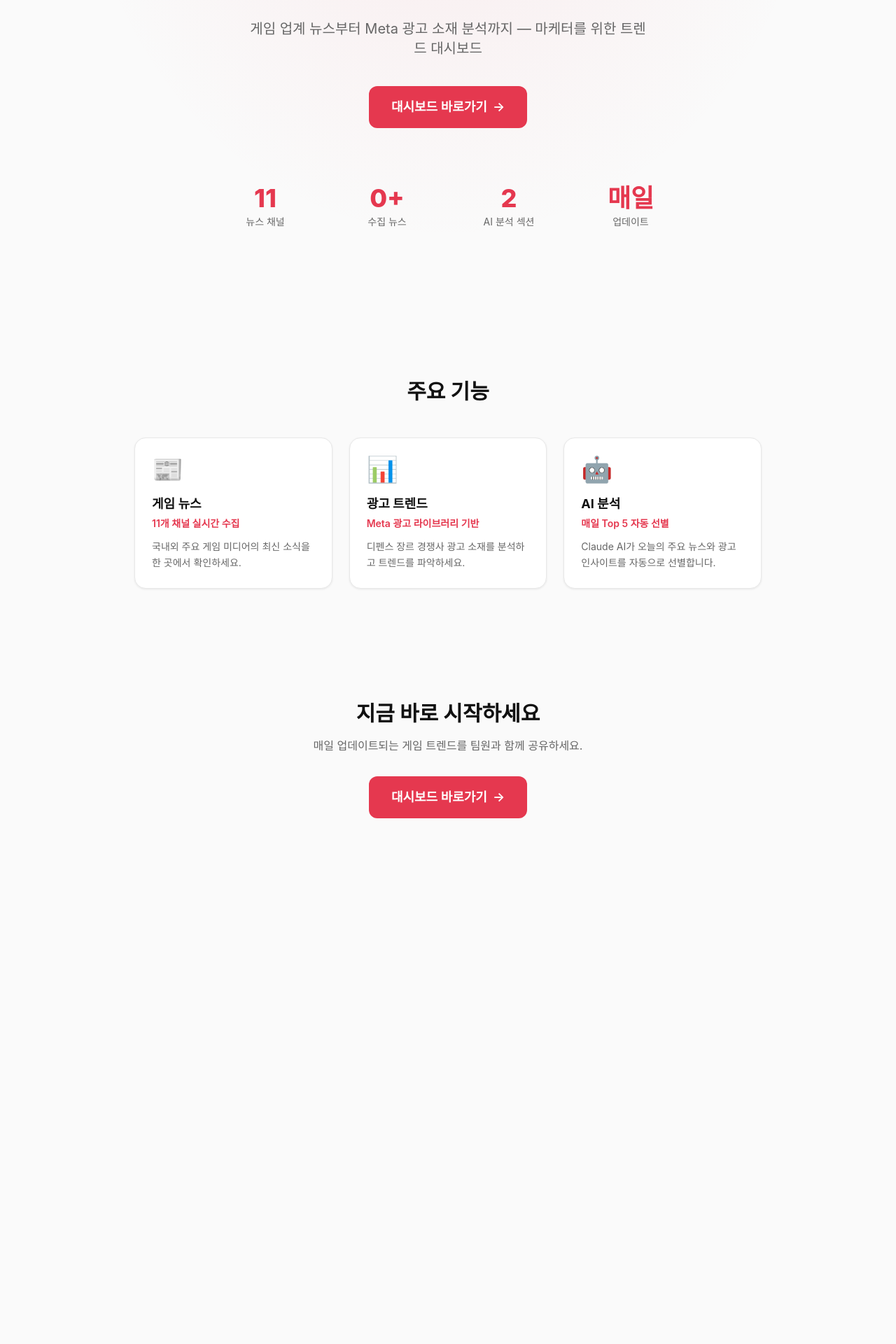
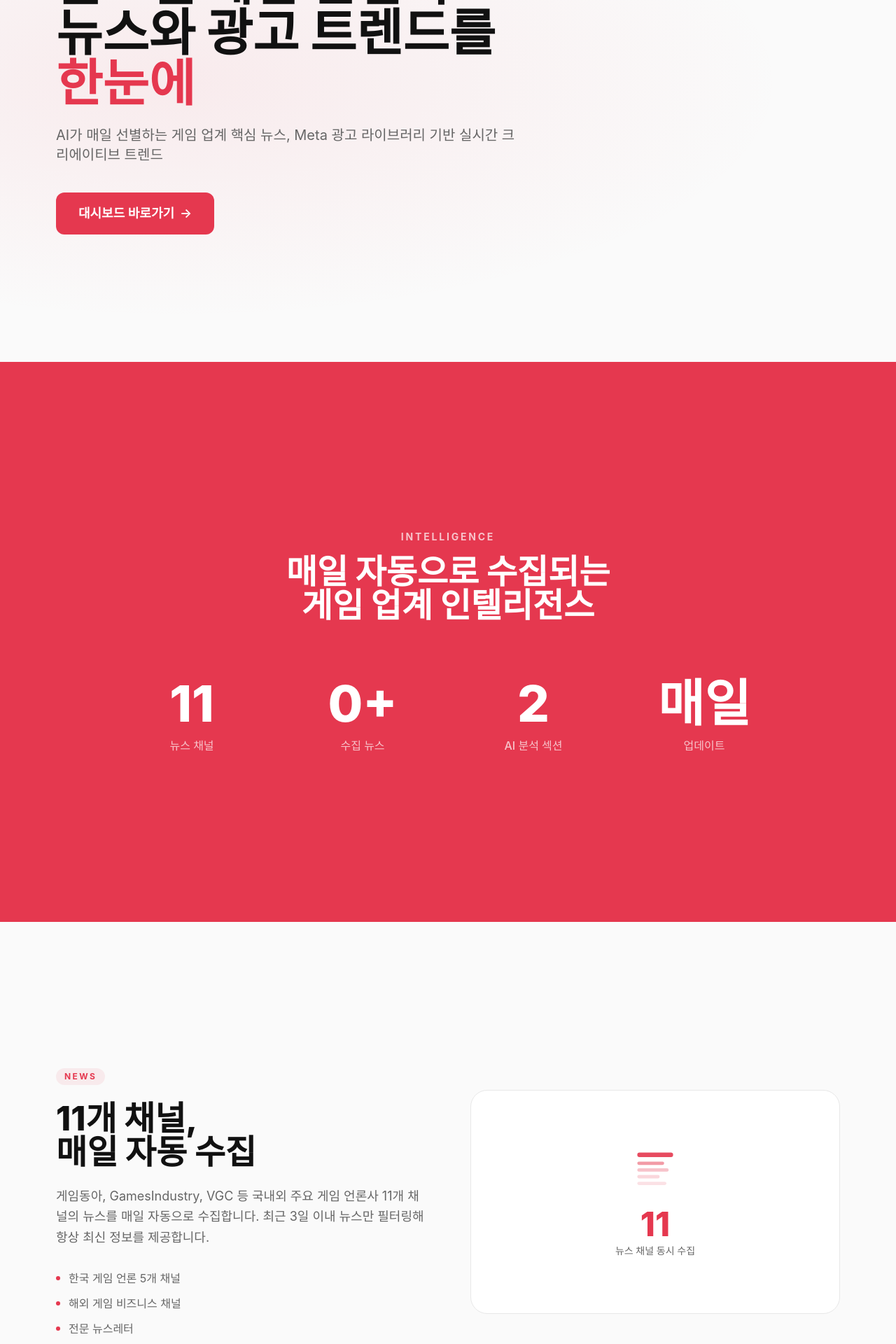
Before and after one commit to codinghyunman2/Game-Trend-Dashboard, a Next.js app in the folder defense-ads-dashboard/: page / in a window 1280 px wide. Shown: the part 340-2260 px from the top of the page at 70% size. Before the commit the page ends 1589 px from the top, so only its background shows below. Built offline with nearby package versions, Linux system fonts and the light colour scheme; no server answers; a web font is replaced by a local one.

Commit message:
feat: 랜딩 페이지 레이아웃 전면 재구성

```diff
--- a/defense-ads-dashboard/app/page.tsx
+++ b/defense-ads-dashboard/app/page.tsx
@@ -1,6 +1,6 @@
 'use client'
 
-import { useEffect, useState, useRef } from 'react'
+import { useEffect, useState } from 'react'
 import Link from 'next/link'
 
 function useCountUp(target: number, duration: number = 1500, start: boolean = false) {
@@ -20,27 +20,15 @@ function useCountUp(target: number, duration: number = 1500, start: boolean = fa
   return count
 }
 
-interface Stat {
-  value: number | null
-  label: string
-  suffix: string
-  prefix: string
-  isText?: boolean
-  textValue?: string
-}
-
 export default function LandingPage() {
   const [newsCount, setNewsCount] = useState<number | null>(null)
   const [started, setStarted] = useState(false)
-  const heroRef = useRef<HTMLDivElement>(null)
 
   useEffect(() => {
     fetch('/api/news/fetch')
       .then((r) => r.json())
       .then((data) => {
-        if (data?.allNews?.length != null) {
-          setNewsCount(data.allNews.length)
-        }
+        if (data?.allNews?.length != null) setNewsCount(data.allNews.length)
       })
       .catch(() => {})
     fetch('/api/fetch-ads').catch(() => {})
@@ -55,140 +43,325 @@ export default function LandingPage() {
   const newsCountAnimated = useCountUp(newsCount ?? 0, 1500, started && newsCount !== null)
   const aiCount = useCountUp(2, 1500, started)
 
-  const stats: Stat[] = [
-    { value: 11, label: '뉴스 채널', suffix: '', prefix: '', },
-    { value: newsCount, label: '수집 뉴스', suffix: '+', prefix: '', },
-    { value: 2, label: 'AI 분석 섹션', suffix: '', prefix: '', },
-    { value: null, label: '업데이트', suffix: '', prefix: '', isText: true, textValue: '매일' },
-  ]
+  return (
+    <div style={{ backgroundColor: 'var(--color-bg)', color: 'var(--color-text-primary)' }}>
 
-  const displayValues = [channelCount, newsCountAnimated, aiCount]
-
-  const features = [
-    {
-      icon: '📰',
-      title: '게임 뉴스',
-      desc: '11개 채널 실시간 수집',
-      detail: '국내외 주요 게임 미디어의 최신 소식을 한 곳에서 확인하세요.',
-    },
-    {
-      icon: '📊',
-      title: '광고 트렌드',
-      desc: 'Meta 광고 라이브러리 기반',
-      detail: '디펜스 장르 경쟁사 광고 소재를 분석하고 트렌드를 파악하세요.',
-    },
-    {
-      icon: '🤖',
-      title: 'AI 분석',
-      desc: '매일 Top 5 자동 선별',
-      detail: 'Claude AI가 오늘의 주요 뉴스와 광고 인사이트를 자동으로 선별합니다.',
-    },
-  ]
-
-  return (
-    <div className="min-h-screen bg-theme-bg">
-      {/* Hero Section */}
+      {/* 섹션 1 — 히어로 */}
       <section
-        ref={heroRef}
-        className="min-h-[calc(100vh-56px)] flex flex-col items-center justify-center px-4 py-16 text-center"
+        className="min-h-screen flex items-center px-6 lg:px-20"
         style={{
-          background: 'radial-gradient(ellipse at 50% 0%, var(--color-accent-soft) 0%, transparent 60%)',
+          background: 'radial-gradient(ellipse at 20% 50%, var(--color-accent-soft) 0%, transparent 60%)',
         }}
       >
-        <div className="max-w-3xl mx-auto">
+        <div className="max-w-3xl w-full">
           <p
-            className="text-xs font-semibold tracking-widest uppercase mb-4"
+            className="text-xs font-bold tracking-[0.2em] uppercase mb-6"
             style={{ color: 'var(--color-accent)' }}
           >
-            for 로켓단게임즈
+            2026 게임 트렌드
           </p>
-          <h1 className="text-4xl sm:text-5xl lg:text-6xl font-extrabold mb-6 leading-tight text-theme-text">
-            2026 게임 트렌드
+          <h1
+            className="text-5xl sm:text-6xl lg:text-7xl font-extrabold leading-tight mb-6"
+            style={{ color: 'var(--color-text-primary)' }}
+          >
+            글로벌 게임 산업의
             <br />
-            <span style={{ color: 'var(--color-accent)' }}>한눈에 보기</span>
+            뉴스와 광고 트렌드를
+            <br />
+            <span style={{ color: 'var(--color-accent)' }}>한눈에</span>
           </h1>
-          <p className="text-lg sm:text-xl mb-10 max-w-xl mx-auto text-theme-secondary">
-            게임 업계 뉴스부터 Meta 광고 소재 분석까지 — 마케터를 위한 트렌드 대시보드
+          <p
+            className="text-lg sm:text-xl mb-10 max-w-2xl leading-relaxed"
+            style={{ color: 'var(--color-text-secondary)' }}
+          >
+            AI가 매일 선별하는 게임 업계 핵심 뉴스, Meta 광고 라이브러리 기반 실시간 크리에이티브 트렌드
           </p>
           <Link
             href="/dashboard"
             prefetch={true}
-            className="inline-flex items-center gap-2 px-8 py-4 rounded-xl text-white font-semibold text-lg transition-transform hover:scale-105"
+            className="inline-flex items-center gap-2 px-8 py-4 rounded-xl text-white font-semibold text-lg transition-all hover:scale-105 hover:opacity-90"
             style={{ background: 'var(--color-accent)' }}
           >
             대시보드 바로가기
-            <span>→</span>
+            <span aria-hidden>→</span>
           </Link>
-        </div>
-
-        {/* Stats */}
-        <div className="mt-20 grid grid-cols-2 sm:grid-cols-4 gap-6 max-w-2xl mx-auto w-full">
-          {stats.map((stat, i) => (
-            <div key={stat.label} className="flex flex-col items-center">
-              <p
-                className="text-3xl sm:text-4xl font-extrabold"
-                style={{ color: 'var(--color-accent)' }}
-              >
-                {stat.isText
-                  ? stat.textValue
-                  : stat.value === null
-                  ? '---'
-                  : `${stat.prefix}${displayValues[i]}${stat.suffix}`}
-              </p>
-              <p className="text-sm mt-1 text-theme-secondary">{stat.label}</p>
-            </div>
-          ))}
         </div>
       </section>
 
-      {/* Feature Cards */}
-      <section className="py-20 px-4">
-        <div className="max-w-4xl mx-auto">
-          <h2 className="text-2xl sm:text-3xl font-bold text-center mb-12 text-theme-text">
-            주요 기능
+      {/* 섹션 2 — 숫자 지표 */}
+      <section
+        className="min-h-screen flex flex-col items-center justify-center px-6 lg:px-20"
+        style={{ background: 'var(--color-accent)' }}
+      >
+        <p className="text-sm font-bold tracking-[0.2em] uppercase mb-4 text-white/70">
+          Intelligence
+        </p>
+        <h2 className="text-3xl sm:text-4xl lg:text-5xl font-extrabold text-white text-center mb-20 max-w-2xl leading-tight">
+          매일 자동으로 수집되는
+          <br />
+          게임 업계 인텔리전스
         </h2>
-          <div className="grid grid-cols-1 md:grid-cols-3 gap-6">
-            {features.map((f) => (
-              <div
-                key={f.title}
-                className="rounded-2xl p-6 border border-theme-border bg-theme-card transition-transform duration-200 hover:-translate-y-1"
-                style={{ boxShadow: 'var(--card-shadow)' }}
-              >
-                <div className="text-4xl mb-4">{f.icon}</div>
-                <h3 className="text-lg font-bold mb-1 text-theme-text">{f.title}</h3>
-                <p
-                  className="text-sm font-semibold mb-3"
-                  style={{ color: 'var(--color-accent)' }}
-                >
-                  {f.desc}
+        <div className="grid grid-cols-2 lg:grid-cols-4 gap-12 lg:gap-20 w-full max-w-4xl">
+          <div className="flex flex-col items-center text-center">
+            <p className="text-6xl sm:text-7xl font-extrabold text-white leading-none mb-3">
+              {channelCount}
             </p>
-                <p className="text-sm text-theme-secondary leading-relaxed">{f.detail}</p>
+            <p className="text-white/70 font-medium">뉴스 채널</p>
           </div>
-            ))}
+          <div className="flex flex-col items-center text-center">
+            <p className="text-6xl sm:text-7xl font-extrabold text-white leading-none mb-3">
+              {newsCount === null ? '—' : `${newsCountAnimated}+`}
+            </p>
+            <p className="text-white/70 font-medium">수집 뉴스</p>
+          </div>
+          <div className="flex flex-col items-center text-center">
+            <p className="text-6xl sm:text-7xl font-extrabold text-white leading-none mb-3">
+              {aiCount}
+            </p>
+            <p className="text-white/70 font-medium">AI 분석 섹션</p>
+          </div>
+          <div className="flex flex-col items-center text-center">
+            <p className="text-6xl sm:text-7xl font-extrabold text-white leading-none mb-3">
+              매일
+            </p>
+            <p className="text-white/70 font-medium">업데이트</p>
           </div>
         </div>
       </section>
 
-      {/* Bottom CTA */}
-      <section className="py-20 px-4 text-center">
-        <div className="max-w-xl mx-auto">
-          <h2 className="text-2xl sm:text-3xl font-bold mb-4 text-theme-text">
+      {/* 섹션 3 — 게임 뉴스 */}
+      <section
+        className="min-h-screen flex items-center px-6 lg:px-20 py-20"
+        style={{ backgroundColor: 'var(--color-bg)' }}
+      >
+        <div className="max-w-6xl w-full mx-auto grid grid-cols-1 lg:grid-cols-2 gap-16 items-center">
+          {/* 텍스트 */}
+          <div>
+            <span
+              className="inline-block text-xs font-bold tracking-[0.2em] uppercase px-3 py-1 rounded-full mb-6"
+              style={{ background: 'var(--color-accent-soft)', color: 'var(--color-accent)' }}
+            >
+              NEWS
+            </span>
+            <h2
+              className="text-4xl sm:text-5xl font-extrabold leading-tight mb-6"
+              style={{ color: 'var(--color-text-primary)' }}
+            >
+              11개 채널,
+              <br />
+              매일 자동 수집
+            </h2>
+            <p
+              className="text-lg leading-relaxed mb-8"
+              style={{ color: 'var(--color-text-secondary)' }}
+            >
+              게임동아, GamesIndustry, VGC 등 국내외 주요 게임 언론사 11개 채널의 뉴스를 매일 자동으로 수집합니다.
+              최근 3일 이내 뉴스만 필터링해 항상 최신 정보를 제공합니다.
+            </p>
+            <ul className="space-y-3">
+              {['한국 게임 언론 5개 채널', '해외 게임 비즈니스 채널', '전문 뉴스레터'].map((item) => (
+                <li key={item} className="flex items-center gap-3">
+                  <span
+                    className="w-1.5 h-1.5 rounded-full flex-shrink-0"
+                    style={{ background: 'var(--color-accent)' }}
+                  />
+                  <span style={{ color: 'var(--color-text-secondary)' }}>{item}</span>
+                </li>
+              ))}
+            </ul>
+          </div>
+          {/* 비주얼 */}
+          <div
+            className="rounded-3xl p-10 flex flex-col items-center justify-center gap-6 min-h-[320px]"
+            style={{ backgroundColor: 'var(--color-surface)', border: '1px solid var(--color-border)' }}
+          >
+            <svg viewBox="0 0 80 80" className="w-16 h-16" fill="none" aria-hidden>
+              <rect x="8" y="12" width="64" height="8" rx="4" fill="var(--color-accent)" opacity="0.9" />
+              <rect x="8" y="28" width="48" height="6" rx="3" fill="var(--color-accent)" opacity="0.5" />
+              <rect x="8" y="40" width="56" height="6" rx="3" fill="var(--color-accent)" opacity="0.3" />
+              <rect x="8" y="52" width="40" height="6" rx="3" fill="var(--color-accent)" opacity="0.2" />
+              <rect x="8" y="64" width="52" height="6" rx="3" fill="var(--color-accent)" opacity="0.15" />
+            </svg>
+            <div className="text-center">
+              <p
+                className="text-5xl font-extrabold mb-1"
+                style={{ color: 'var(--color-accent)' }}
+              >
+                11
+              </p>
+              <p className="text-sm font-medium" style={{ color: 'var(--color-text-secondary)' }}>
+                뉴스 채널 동시 수집
+              </p>
+            </div>
+          </div>
+        </div>
+      </section>
+
+      {/* 섹션 4 — AI 분석 */}
+      <section
+        className="min-h-screen flex items-center px-6 lg:px-20 py-20"
+        style={{ backgroundColor: 'var(--color-surface)' }}
+      >
+        <div className="max-w-6xl w-full mx-auto grid grid-cols-1 lg:grid-cols-2 gap-16 items-center">
+          {/* 비주얼 (좌) */}
+          <div
+            className="rounded-3xl p-10 flex flex-col items-center justify-center gap-6 min-h-[320px] order-2 lg:order-1"
+            style={{ backgroundColor: 'var(--color-card)', border: '1px solid var(--color-border)' }}
+          >
+            <svg viewBox="0 0 80 80" className="w-16 h-16" fill="none" aria-hidden>
+              <circle cx="40" cy="40" r="30" stroke="var(--color-accent)" strokeWidth="3" opacity="0.3" />
+              <circle cx="40" cy="40" r="20" stroke="var(--color-accent)" strokeWidth="3" opacity="0.5" />
+              <circle cx="40" cy="40" r="8" fill="var(--color-accent)" />
+              <line x1="40" y1="10" x2="40" y2="22" stroke="var(--color-accent)" strokeWidth="2" opacity="0.6" />
+              <line x1="40" y1="58" x2="40" y2="70" stroke="var(--color-accent)" strokeWidth="2" opacity="0.6" />
+              <line x1="10" y1="40" x2="22" y2="40" stroke="var(--color-accent)" strokeWidth="2" opacity="0.6" />
+              <line x1="58" y1="40" x2="70" y2="40" stroke="var(--color-accent)" strokeWidth="2" opacity="0.6" />
+            </svg>
+            <div className="text-center">
+              <p
+                className="text-5xl font-extrabold mb-1"
+                style={{ color: 'var(--color-accent)' }}
+              >
+                Top 5
+              </p>
+              <p className="text-sm font-medium" style={{ color: 'var(--color-text-secondary)' }}>
+                매일 AI가 자동 선별
+              </p>
+            </div>
+          </div>
+          {/* 텍스트 (우) */}
+          <div className="order-1 lg:order-2">
+            <span
+              className="inline-block text-xs font-bold tracking-[0.2em] uppercase px-3 py-1 rounded-full mb-6"
+              style={{ background: 'var(--color-accent-soft)', color: 'var(--color-accent)' }}
+            >
+              AI
+            </span>
+            <h2
+              className="text-4xl sm:text-5xl font-extrabold leading-tight mb-6"
+              style={{ color: 'var(--color-text-primary)' }}
+            >
+              매일 Top 5
+              <br />
+              자동 선별
+            </h2>
+            <p
+              className="text-lg leading-relaxed mb-8"
+              style={{ color: 'var(--color-text-secondary)' }}
+            >
+              Claude AI가 수집된 뉴스 중 게임 업계 실무자에게 가장 중요한 Top 5를 매일 자동으로 선별합니다.
+              산업 전반의 임팩트, 주요 기업 동향, 시장 트렌드를 기준으로 분석합니다.
+            </p>
+            <ul className="space-y-3">
+              {['오늘의 주요 뉴스 Top 5', '디펜스 장르 Top 3', '모바일 플랫폼 Top 3'].map((item) => (
+                <li key={item} className="flex items-center gap-3">
+                  <span
+                    className="w-1.5 h-1.5 rounded-full flex-shrink-0"
+                    style={{ background: 'var(--color-accent)' }}
+                  />
+                  <span style={{ color: 'var(--color-text-secondary)' }}>{item}</span>
+                </li>
+              ))}
+            </ul>
+          </div>
+        </div>
+      </section>
+
+      {/* 섹션 5 — 광고 트렌드 */}
+      <section
+        className="min-h-screen flex items-center px-6 lg:px-20 py-20"
+        style={{ backgroundColor: 'var(--color-bg)' }}
+      >
+        <div className="max-w-6xl w-full mx-auto grid grid-cols-1 lg:grid-cols-2 gap-16 items-center">
+          {/* 텍스트 */}
+          <div>
+            <span
+              className="inline-block text-xs font-bold tracking-[0.2em] uppercase px-3 py-1 rounded-full mb-6"
+              style={{ background: 'var(--color-accent-soft)', color: 'var(--color-accent)' }}
+            >
+              ADS
+            </span>
+            <h2
+              className="text-4xl sm:text-5xl font-extrabold leading-tight mb-6"
+              style={{ color: 'var(--color-text-primary)' }}
+            >
+              Meta 광고 라이브러리
+              <br />
+              기반 크리에이티브 트렌드
+            </h2>
+            <p
+              className="text-lg leading-relaxed mb-8"
+              style={{ color: 'var(--color-text-secondary)' }}
+            >
+              Meta 광고 라이브러리 API를 통해 디펜스 장르 모바일 게임의 광고 소재를 수집하고 분석합니다.
+              최신성과 집행 규모를 기반으로 주목할 광고를 자동으로 선별합니다.
+            </p>
+            <ul className="space-y-3">
+              {['최근 90일 영상 광고 수집', '국가별 광고 분류 (한국/일본/대만/영어권)', 'AI Top 3 크리에이티브 분석'].map((item) => (
+                <li key={item} className="flex items-center gap-3">
+                  <span
+                    className="w-1.5 h-1.5 rounded-full flex-shrink-0"
+                    style={{ background: 'var(--color-accent)' }}
+                  />
+                  <span style={{ color: 'var(--color-text-secondary)' }}>{item}</span>
+                </li>
+              ))}
+            </ul>
+          </div>
+          {/* 비주얼 */}
+          <div
+            className="rounded-3xl p-10 flex flex-col items-center justify-center gap-6 min-h-[320px]"
+            style={{ backgroundColor: 'var(--color-surface)', border: '1px solid var(--color-border)' }}
+          >
+            <svg viewBox="0 0 80 80" className="w-16 h-16" fill="none" aria-hidden>
+              <rect x="10" y="50" width="12" height="22" rx="2" fill="var(--color-accent)" opacity="0.4" />
+              <rect x="28" y="36" width="12" height="36" rx="2" fill="var(--color-accent)" opacity="0.6" />
+              <rect x="46" y="22" width="12" height="50" rx="2" fill="var(--color-accent)" opacity="0.85" />
+              <rect x="64" y="10" width="10" height="62" rx="2" fill="var(--color-accent)" />
+            </svg>
+            <div className="text-center">
+              <p
+                className="text-5xl font-extrabold mb-1"
+                style={{ color: 'var(--color-accent)' }}
+              >
+                90일
+              </p>
+              <p className="text-sm font-medium" style={{ color: 'var(--color-text-secondary)' }}>
+                광고 데이터 자동 수집
+              </p>
+            </div>
+          </div>
+        </div>
+      </section>
+
+      {/* 섹션 6 — CTA */}
+      <section
+        className="min-h-[50vh] flex flex-col items-center justify-center px-6 py-20 text-center"
+        style={{
+          background: 'radial-gradient(ellipse at 50% 100%, var(--color-accent-soft) 0%, transparent 60%)',
+          backgroundColor: 'var(--color-surface)',
+        }}
+      >
+        <h2
+          className="text-4xl sm:text-5xl font-extrabold mb-6"
+          style={{ color: 'var(--color-text-primary)' }}
+        >
           지금 바로 시작하세요
         </h2>
-          <p className="mb-8 text-theme-secondary">
-            매일 업데이트되는 게임 트렌드를 팀원과 함께 공유하세요.
-          </p>
         <Link
           href="/dashboard"
           prefetch={true}
-            className="inline-flex items-center gap-2 px-8 py-4 rounded-xl text-white font-semibold text-lg transition-transform hover:scale-105"
+          className="inline-flex items-center gap-2 px-8 py-4 rounded-xl text-white font-semibold text-lg transition-all hover:scale-105 hover:opacity-90 mb-6"
           style={{ background: 'var(--color-accent)' }}
         >
           대시보드 바로가기
-            <span>→</span>
+          <span aria-hidden>→</span>
         </Link>
-        </div>
+        <p className="text-sm" style={{ color: 'var(--color-text-secondary)' }}>
+          매일 오전 9시 슬랙으로 브리핑이 발송됩니다
+        </p>
       </section>
+
     </div>
   )
 }
```
Also changed, not shown: 1 other file (tests, documents, lock files or other folders). Lines whose indentation alone changed are shown as unchanged.
